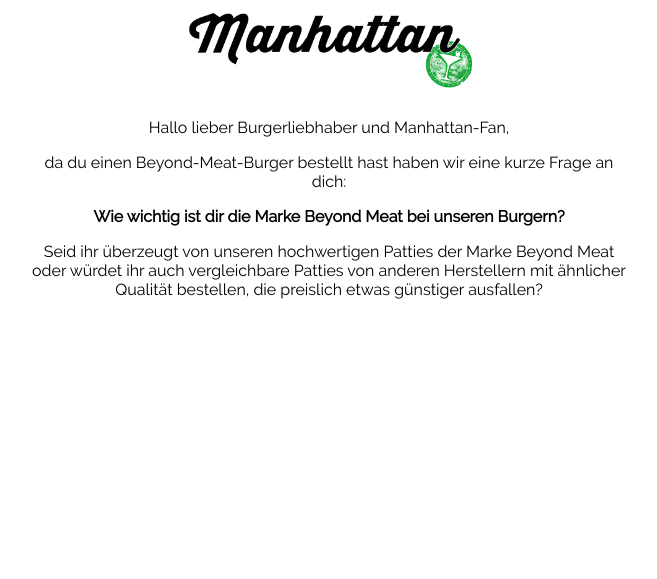
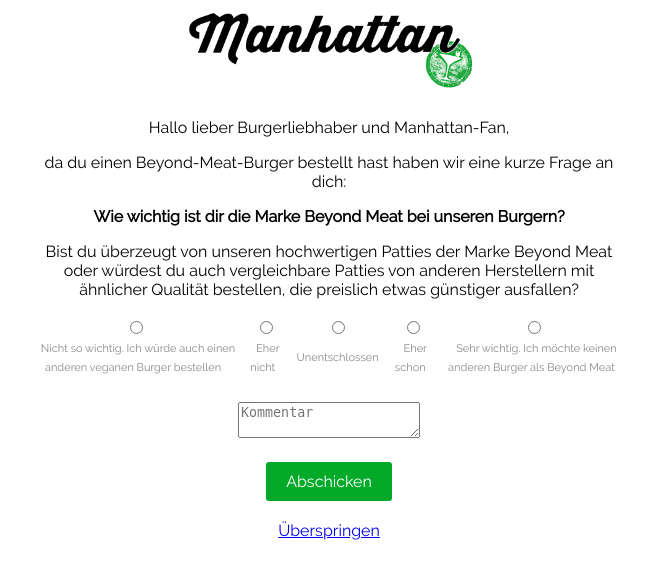
Before and after one commit to stusta-hsh/manhattan_bar, a PHP site: page /order/survey.php in a window 1280 px wide. Shown: the top 579 px of the page, without its empty margins (311-968 px from the left). Run offline with PHP 8.4, Linux system fonts and the light colour scheme.

Commit message:
add survey form

```diff
--- a/order/survey.php
+++ b/order/survey.php
@@ -4,8 +4,6 @@
 include('../sql_config.php');
 $db = mysqli_connect($sql_host, $sql_username, $sql_password, $sql_dbname);
 if(!$db) exit("Database connection error: ".mysqli_connect_error());
-
-
 ?>
 
 
@@ -17,6 +15,9 @@ if(!$db) exit("Database connection error: ".mysqli_connect_error());
 	<meta name="viewport" content="width=device-width, initial-scale=1.0, user-scalable=no">
 
 	<title> Manhattan - Bestellung </title>
+
+	<style>
+	</style>
 </head>
 
 <body>
@@ -33,10 +34,45 @@ if(!$db) exit("Database connection error: ".mysqli_connect_error());
 
 		<p><b> Wie wichtig ist dir die Marke Beyond Meat bei unseren Burgern? </b></p>
         <p>
-            Seid ihr überzeugt von unseren hochwertigen Patties der Marke Beyond Meat oder
-            würdet ihr auch vergleichbare Patties von anderen Herstellern mit ähnlicher Qualität bestellen,
+            Bist du überzeugt von unseren hochwertigen Patties der Marke Beyond Meat oder
+            würdest du auch vergleichbare Patties von anderen Herstellern mit ähnlicher Qualität bestellen,
             die preislich etwas günstiger ausfallen?
         </p>
+
+		<form>
+			<table>
+				<tr>
+					<td> <input type='radio' name='answer' value='0' id='answer0'/> </td>
+					<td> <input type='radio' name='answer' value='1' id='answer1'/> </td>
+					<td> <input type='radio' name='answer' value='2' id='answer2'/> </td>
+					<td> <input type='radio' name='answer' value='3' id='answer3'/> </td>
+					<td> <input type='radio' name='answer' value='4' id='answer4'/> </td>
+				</tr>
+				<tr>
+					<td>
+						<label class='hint' for='answer0' style='vertical-align: top'>Nicht so wichtig. Ich würde auch einen anderen veganen Burger bestellen</label>
+					</td>
+					<td>
+						<label class='hint' for='answer1' style='vertical-align: top'>Eher nicht</label>
+					</td>
+					<td>
+						<label class='hint' for='answer2' style='vertical-align: top'>Unentschlossen</label>
+					</td>
+					<td>
+						<label class='hint' for='answer3' style='vertical-align: top'>Eher schon</label>
+					</td>
+					<td>
+						<label class='hint' for='answer4' style='vertical-align: top'>Sehr wichtig. Ich möchte keinen anderen Burger als Beyond Meat</label>
+					</td>
+				</tr>
+			</table>
+			<br/>
+			<textarea name='comment' placeholder='Kommentar'></textarea>
+			<br/>
+			<input type='submit' value='Abschicken'/>
+			<br/>
+			<a href='complete.php'>Überspringen</a>
+		</form>
 	</div>
 </body>
 
```
